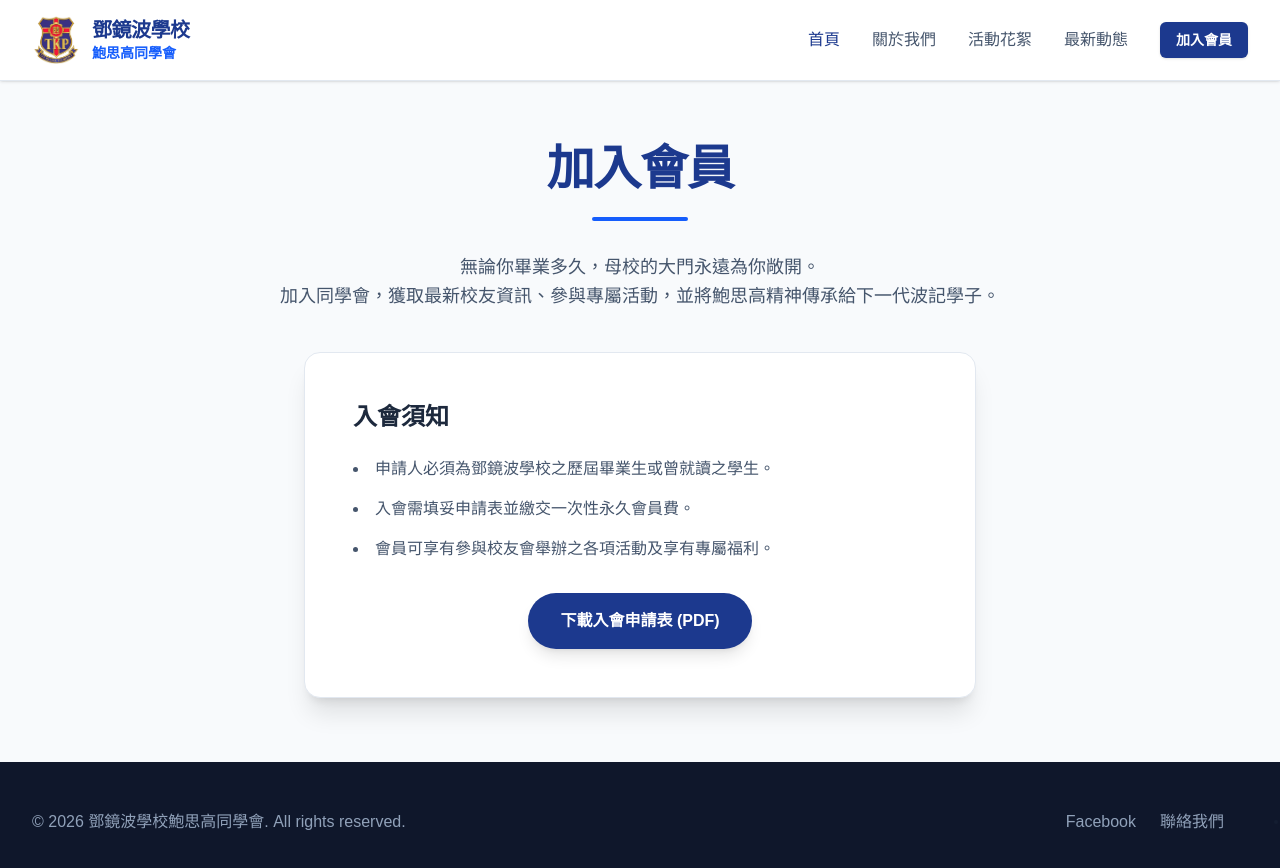
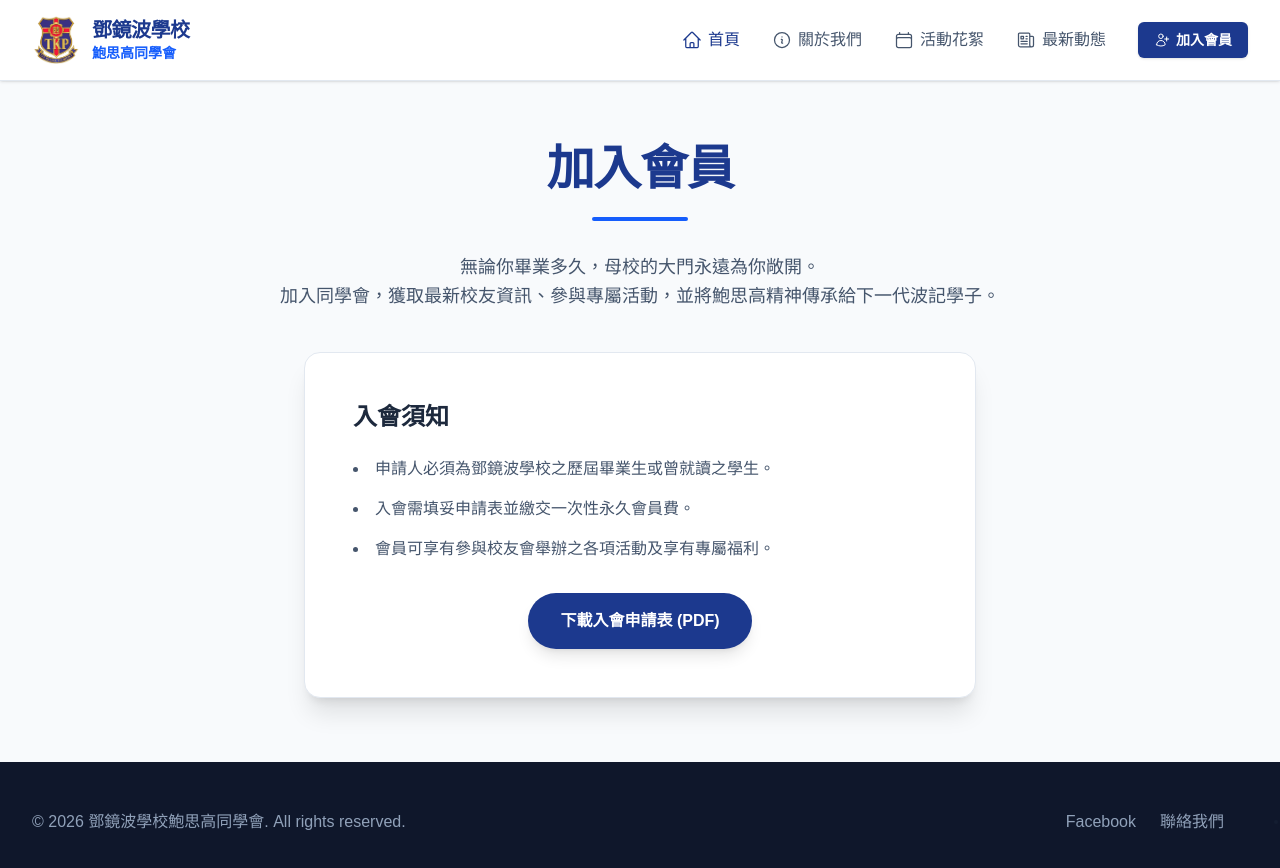
Before and after one commit to charles2006hk-hash/tkp-dbpp-web, a Next.js app: page /membership in a window 1280 px wide. Shown: the top 868 px of the page. Built offline with nearby package versions, Linux system fonts and the light colour scheme.

Commit message:
Refactor Header component for mobile menu icons

```diff
--- a/src/components/Header.tsx
+++ b/src/components/Header.tsx
@@ -36,11 +36,40 @@ export default function Header() {
 
           {/* 桌面版導覽列 */}
           <div className="hidden md:flex space-x-8 items-center">
-            <Link href="/" className="text-blue-900 font-medium hover:text-blue-600 transition-colors">首頁</Link>
-            <Link href="/about" className="text-slate-600 font-medium hover:text-blue-600 transition-colors">關於我們</Link>
-            <Link href="/events" className="text-slate-600 font-medium hover:text-blue-600 transition-colors">活動花絮</Link>
-            <Link href="/news" className="text-slate-600 font-medium hover:text-blue-600 transition-colors">最新動態</Link>
-            <Link href="/membership" className="px-4 py-2 bg-blue-900 text-white rounded-md text-sm font-bold hover:bg-blue-800 transition-colors shadow-sm hover:shadow-md">加入會員</Link>
+            <Link href="/" className="flex items-center gap-1.5 text-blue-900 font-medium hover:text-blue-600 transition-colors">
+              <svg fill="none" viewBox="0 0 24 24" strokeWidth={1.5} stroke="currentColor" className="w-5 h-5">
+                <path strokeLinecap="round" strokeLinejoin="round" d="m2.25 12 8.954-8.955c.44-.439 1.152-.439 1.591 0L21.75 12M4.5 9.75v10.125c0 .621.504 1.125 1.125 1.125H9.75v-4.875c0-.621.504-1.125 1.125-1.125h2.25c.621 0 1.125.504 1.125 1.125V21h4.125c.621 0 1.125-.504 1.125-1.125V9.75M8.25 21h8.25" />
+              </svg>
+              首頁
+            </Link>
+
+            <Link href="/about" className="flex items-center gap-1.5 text-slate-600 font-medium hover:text-blue-600 transition-colors">
+              <svg fill="none" viewBox="0 0 24 24" strokeWidth={1.5} stroke="currentColor" className="w-5 h-5">
+                <path strokeLinecap="round" strokeLinejoin="round" d="m11.25 11.25.041-.02a.75.75 0 0 1 1.063.852l-.708 2.836a.75.75 0 0 0 1.063.853l.041-.021M21 12a9 9 0 1 1-18 0 9 9 0 0 1 18 0Zm-9-3.75h.008v.008H12V8.25Z" />
+              </svg>
+              關於我們
+            </Link>
+
+            <Link href="/events" className="flex items-center gap-1.5 text-slate-600 font-medium hover:text-blue-600 transition-colors">
+              <svg fill="none" viewBox="0 0 24 24" strokeWidth={1.5} stroke="currentColor" className="w-5 h-5">
+                <path strokeLinecap="round" strokeLinejoin="round" d="M6.75 3v2.25M17.25 3v2.25M3 18.75V7.5a2.25 2.25 0 0 1 2.25-2.25h13.5A2.25 2.25 0 0 1 21 7.5v11.25m-18 0A2.25 2.25 0 0 0 5.25 21h13.5A2.25 2.25 0 0 0 21 18.75m-18 0v-7.5A2.25 2.25 0 0 1 5.25 9h13.5A2.25 2.25 0 0 1 21 11.25v7.5" />
+              </svg>
+              活動花絮
+            </Link>
+
+            <Link href="/news" className="flex items-center gap-1.5 text-slate-600 font-medium hover:text-blue-600 transition-colors">
+              <svg fill="none" viewBox="0 0 24 24" strokeWidth={1.5} stroke="currentColor" className="w-5 h-5">
+                <path strokeLinecap="round" strokeLinejoin="round" d="M12 7.5h1.5m-1.5 3h1.5m-7.5 3h7.5m-7.5 3h7.5m3-9h3.375c.621 0 1.125.504 1.125 1.125V18a2.25 2.25 0 0 1-2.25 2.25M16.5 7.5V18a2.25 2.25 0 0 0 2.25 2.25M16.5 7.5V4.875c0-.621-.504-1.125-1.125-1.125H4.125C3.504 3.75 3 4.254 3 4.875V18a2.25 2.25 0 0 0 2.25 2.25h13.5M6 7.5h3v3H6v-3Z" />
+              </svg>
+              最新動態
+            </Link>
+
+            <Link href="/membership" className="flex items-center gap-1.5 px-4 py-2 bg-blue-900 text-white rounded-md text-sm font-bold hover:bg-blue-800 transition-colors shadow-sm hover:shadow-md">
+              <svg fill="none" viewBox="0 0 24 24" strokeWidth={1.5} stroke="currentColor" className="w-4 h-4">
+                <path strokeLinecap="round" strokeLinejoin="round" d="M19 7.5v3m0 0v3m0-3h3m-3 0h-3m-2.25-4.125a3.375 3.375 0 1 1-6.75 0 3.375 3.375 0 0 1 6.75 0ZM4 19.235v-.11a6.375 6.375 0 0 1 12.75 0v.109A12.318 12.318 0 0 1 10.374 21c-2.331 0-4.512-.645-6.374-1.766Z" />
+              </svg>
+              加入會員
+            </Link>
           </div>
 
           {/* 手機版漢堡選單按鈕 */}
@@ -64,16 +93,35 @@ export default function Header() {
         </div>
       </div>
 
-      {/* 手機版下拉選單 */}
+      {/* 手機版下拉選單 (同步加入圖示) */}
       {isMobileMenuOpen && (
         <div className="md:hidden bg-white border-t border-slate-100 shadow-lg absolute w-full animate-in slide-in-from-top-2 duration-200">
           <div className="px-4 pt-2 pb-6 space-y-1 flex flex-col">
-            <Link href="/" onClick={closeMenu} className="block px-3 py-4 text-base font-medium text-slate-800 hover:text-blue-600 hover:bg-blue-50 rounded-lg">首頁</Link>
-            <Link href="/about" onClick={closeMenu} className="block px-3 py-4 text-base font-medium text-slate-800 hover:text-blue-600 hover:bg-blue-50 rounded-lg">關於我們</Link>
-            <Link href="/events" onClick={closeMenu} className="block px-3 py-4 text-base font-medium text-slate-800 hover:text-blue-600 hover:bg-blue-50 rounded-lg">活動花絮</Link>
-            <Link href="/news" onClick={closeMenu} className="block px-3 py-4 text-base font-medium text-slate-800 hover:text-blue-600 hover:bg-blue-50 rounded-lg">最新動態</Link>
+            <Link href="/" onClick={closeMenu} className="flex items-center gap-3 px-3 py-4 text-base font-medium text-slate-800 hover:text-blue-600 hover:bg-blue-50 rounded-lg">
+              <svg fill="none" viewBox="0 0 24 24" strokeWidth={1.5} stroke="currentColor" className="w-5 h-5 text-blue-600"><path strokeLinecap="round" strokeLinejoin="round" d="m2.25 12 8.954-8.955c.44-.439 1.152-.439 1.591 0L21.75 12M4.5 9.75v10.125c0 .621.504 1.125 1.125 1.125H9.75v-4.875c0-.621.504-1.125 1.125-1.125h2.25c.621 0 1.125.504 1.125 1.125V21h4.125c.621 0 1.125-.504 1.125-1.125V9.75M8.25 21h8.25" /></svg>
+              首頁
+            </Link>
+
+            <Link href="/about" onClick={closeMenu} className="flex items-center gap-3 px-3 py-4 text-base font-medium text-slate-800 hover:text-blue-600 hover:bg-blue-50 rounded-lg">
+              <svg fill="none" viewBox="0 0 24 24" strokeWidth={1.5} stroke="currentColor" className="w-5 h-5 text-blue-600"><path strokeLinecap="round" strokeLinejoin="round" d="m11.25 11.25.041-.02a.75.75 0 0 1 1.063.852l-.708 2.836a.75.75 0 0 0 1.063.853l.041-.021M21 12a9 9 0 1 1-18 0 9 9 0 0 1 18 0Zm-9-3.75h.008v.008H12V8.25Z" /></svg>
+              關於我們
+            </Link>
+
+            <Link href="/events" onClick={closeMenu} className="flex items-center gap-3 px-3 py-4 text-base font-medium text-slate-800 hover:text-blue-600 hover:bg-blue-50 rounded-lg">
+              <svg fill="none" viewBox="0 0 24 24" strokeWidth={1.5} stroke="currentColor" className="w-5 h-5 text-blue-600"><path strokeLinecap="round" strokeLinejoin="round" d="M6.75 3v2.25M17.25 3v2.25M3 18.75V7.5a2.25 2.25 0 0 1 2.25-2.25h13.5A2.25 2.25 0 0 1 21 7.5v11.25m-18 0A2.25 2.25 0 0 0 5.25 21h13.5A2.25 2.25 0 0 0 21 18.75m-18 0v-7.5A2.25 2.25 0 0 1 5.25 9h13.5A2.25 2.25 0 0 1 21 11.25v7.5" /></svg>
+              活動花絮
+            </Link>
+
+            <Link href="/news" onClick={closeMenu} className="flex items-center gap-3 px-3 py-4 text-base font-medium text-slate-800 hover:text-blue-600 hover:bg-blue-50 rounded-lg">
+              <svg fill="none" viewBox="0 0 24 24" strokeWidth={1.5} stroke="currentColor" className="w-5 h-5 text-blue-600"><path strokeLinecap="round" strokeLinejoin="round" d="M12 7.5h1.5m-1.5 3h1.5m-7.5 3h7.5m-7.5 3h7.5m3-9h3.375c.621 0 1.125.504 1.125 1.125V18a2.25 2.25 0 0 1-2.25 2.25M16.5 7.5V18a2.25 2.25 0 0 0 2.25 2.25M16.5 7.5V4.875c0-.621-.504-1.125-1.125-1.125H4.125C3.504 3.75 3 4.254 3 4.875V18a2.25 2.25 0 0 0 2.25 2.25h13.5M6 7.5h3v3H6v-3Z" /></svg>
+              最新動態
+            </Link>
+
             <div className="pt-4 pb-2 px-3">
-              <Link href="/membership" onClick={closeMenu} className="block w-full text-center px-4 py-3 bg-blue-900 text-white rounded-lg text-base font-bold hover:bg-blue-800 shadow-md">
+              <Link href="/membership" onClick={closeMenu} className="flex items-center justify-center gap-2 w-full text-center px-4 py-3 bg-blue-900 text-white rounded-lg text-base font-bold hover:bg-blue-800 shadow-md">
+                <svg fill="none" viewBox="0 0 24 24" strokeWidth={1.5} stroke="currentColor" className="w-5 h-5">
+                  <path strokeLinecap="round" strokeLinejoin="round" d="M19 7.5v3m0 0v3m0-3h3m-3 0h-3m-2.25-4.125a3.375 3.375 0 1 1-6.75 0 3.375 3.375 0 0 1 6.75 0ZM4 19.235v-.11a6.375 6.375 0 0 1 12.75 0v.109A12.318 12.318 0 0 1 10.374 21c-2.331 0-4.512-.645-6.374-1.766Z" />
+                </svg>
                 加入會員
               </Link>
             </div>
```
